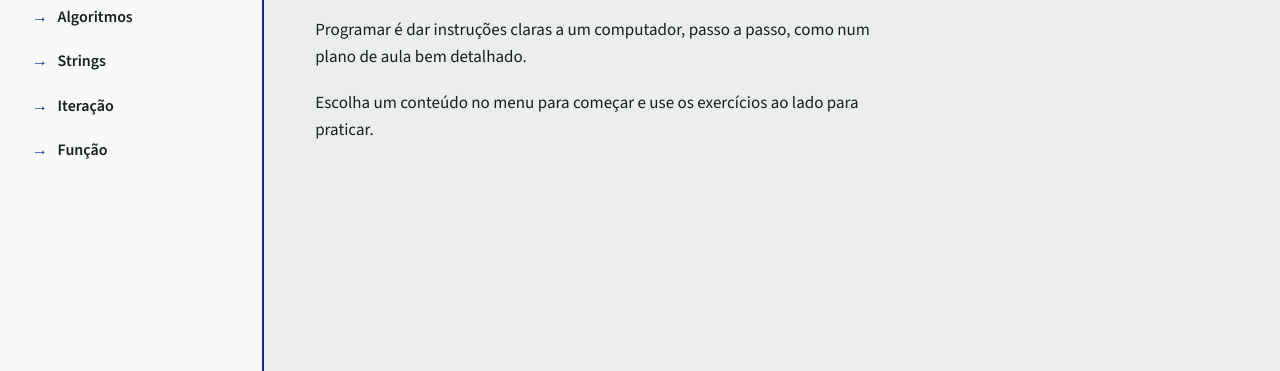
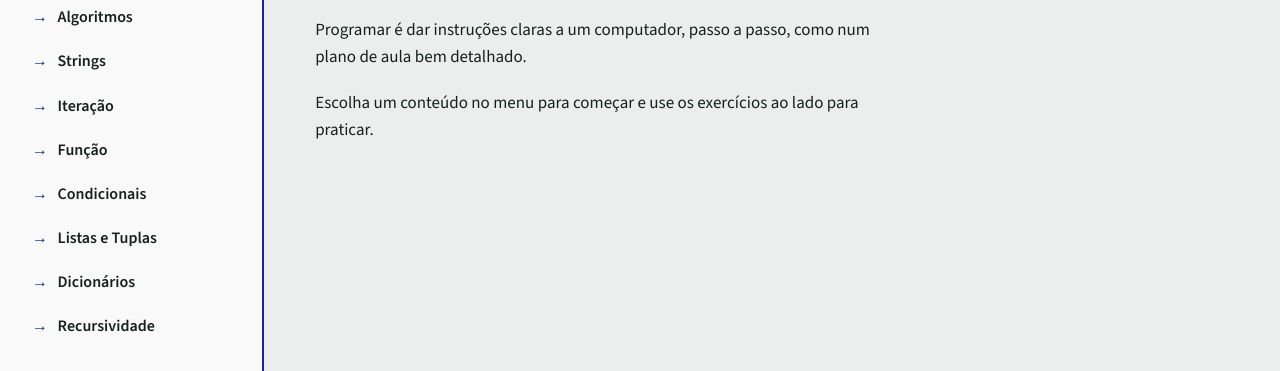
Before and after one commit to kailannettorres-cpu/projeto_apc, a plain HTML site: page painel.html in a window 1280 px wide. Shown: the part 217-588 px from the top of the page. Drawn offline with nearby package versions, Linux system fonts and the light colour scheme.

Commit message:
Add new menu items for conditionals and data structures

```diff
--- a/painel.html
+++ b/painel.html
@@ -28,6 +28,14 @@
           <li><a class="menu__item" href="#">Strings</a></li>
           <li><a class="menu__item" href="#">Iteração</a></li>
           <li><a class="menu__item" href="#">Função</a></li>
+          <li><a class="menu__item" href="#">Condicionais</a></li>
+          <li><a class="menu__item" href="#">Listas e Tuplas</a></li>
+          <li><a class="menu__item" href="#">Dicionários</a></li>
+          <li><a class="menu__item" href="#">Recursividade</a></li>
+
+
+
+
         </ul>
       </nav>
 
```
